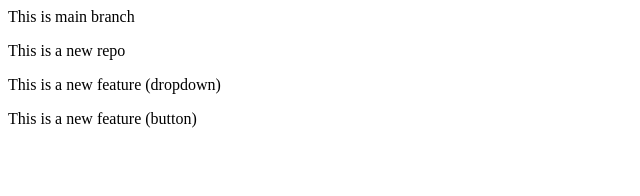
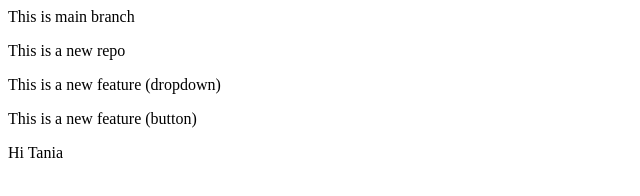
Before and after one commit to sayan-kgp/LocalRepo, a plain HTML site: page index.html in a window 1280 px wide. Shown: the full height of the page, 0-640 px from the left. Drawn offline with Linux system fonts and the light colour scheme.

Commit message:
Add Tania

```diff
--- a/index.html
+++ b/index.html
@@ -2,3 +2,4 @@
 <p>This is a new repo</p>
 <p>This is a new feature (dropdown)</p>
 <p>This is a new feature (button)</p>
+Hi Tania
```
